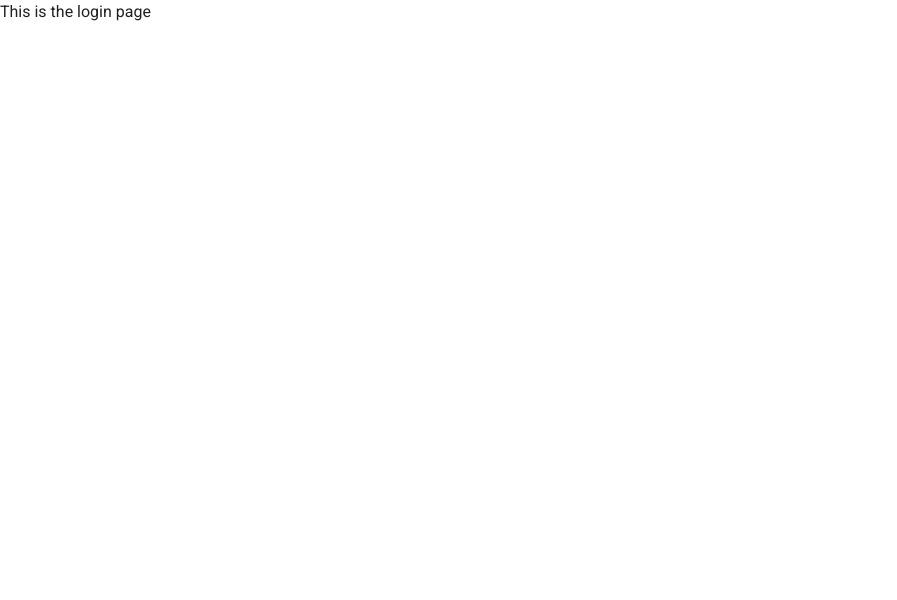
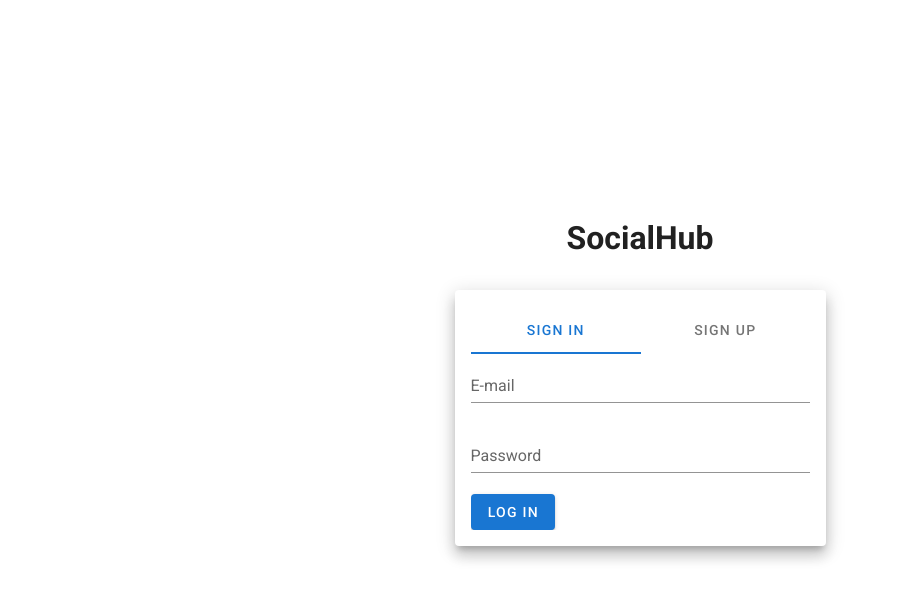
Before and after one commit to Karm0s/socialhub, a Vue app: page / in a window 1280 px wide. Shown: the top 600 px of the page, without its empty margins (0-897 px from the left). Built offline with nearby package versions, Linux system fonts and the light colour scheme.

Commit message:
💄 Build Login and Signup layouts
Renamed LoginPage to AuthPage and built tabs for login and signup forms with
data validation.

```diff
--- /dev/null
+++ b/src/pages/AuthPage.vue
@@ -0,0 +1,77 @@
+<template>
+  <v-container fill-height class="pb-10 mb-10">
+    <v-row align="center" justify="center">
+      <v-col cols="4">
+        <v-row align="center" justify="center" class="py-10">
+          <h1>
+            SocialHub
+          </h1>
+        </v-row>
+
+        <v-card elevation="10">
+          <v-card-text>
+
+            <v-tabs centered fixed-tabs>
+              <v-tab>
+                Sign In
+              </v-tab>
+              <v-tab>
+                Sign Up
+              </v-tab>
+
+              <v-tab-item>
+                <v-form v-model="valid" lazy-validation>
+                  <v-text-field label="E-mail" :rules="emailRules" required></v-text-field>
+                  <v-text-field label="Password" :rules="passwordRules" required></v-text-field>
+                  <v-btn color="primary" :disabled="!valid">
+                    Log In
+                  </v-btn>
+                </v-form>
+              </v-tab-item>
+
+              <v-tab-item>
+                <v-form v-model="valid" lazy-validation>
+                  <v-text-field label="Username" :rules="usernameRules" required></v-text-field>
+                  <v-text-field label="E-mail" :rules="emailRules" required></v-text-field>
+                  <v-text-field label="Password" :rules="passwordRules" required></v-text-field>
+                  <v-btn color="primary" :disabled="!valid">
+                    Sign Up
+                  </v-btn>
+                </v-form>
+              </v-tab-item>
+
+            </v-tabs>
+          </v-card-text>
+        </v-card>
+      </v-col>
+    </v-row>
+  </v-container>
+
+</template>
+
+<script>
+export default {
+  name: "AuthPage",
+  data() {
+    return {
+      valid: true,
+      usernameRules: [
+        v => !!v || 'Username is required',
+        v => (v && v.length <= 10) || 'Name must be less than 10 characters'
+      ],
+      emailRules: [
+        v => !!v || 'E-mail is required',
+        v => /.+@.+\..+/.test(v) || 'E-mail must be valid'
+      ],
+      passwordRules: [
+        v => !!v || 'Password is required',
+        v => (v && v.length >= 6) || 'Password must be at least 6 characters long'
+      ]
+    }
+  },
+  methods: {
+  }
+};
+</script>
+
+<style></style>
--- a/src/pages/LoginPage.vue
+++ /dev/null
@@ -1,9 +0,0 @@
-<template><div>This is the login page</div> </template>
-
-<script>
-export default {
-  name: "LoginPage"
-};
-</script>
-
-<style></style>
--- a/src/router.js
+++ b/src/router.js
@@ -2,7 +2,7 @@ import Vue from "vue";
 import Router from "vue-router";
 
 // routes
-import LoginPage from "./pages/LoginPage.vue";
+import AuthPage from "./pages/AuthPage.vue";
 
 Vue.use(Router);
 
@@ -12,8 +12,8 @@ export default new Router({
   routes: [
     {
       path: "/",
-      name: "login",
-      component: LoginPage
+      name: "auth",
+      component: AuthPage
     }
   ]
 });
```
